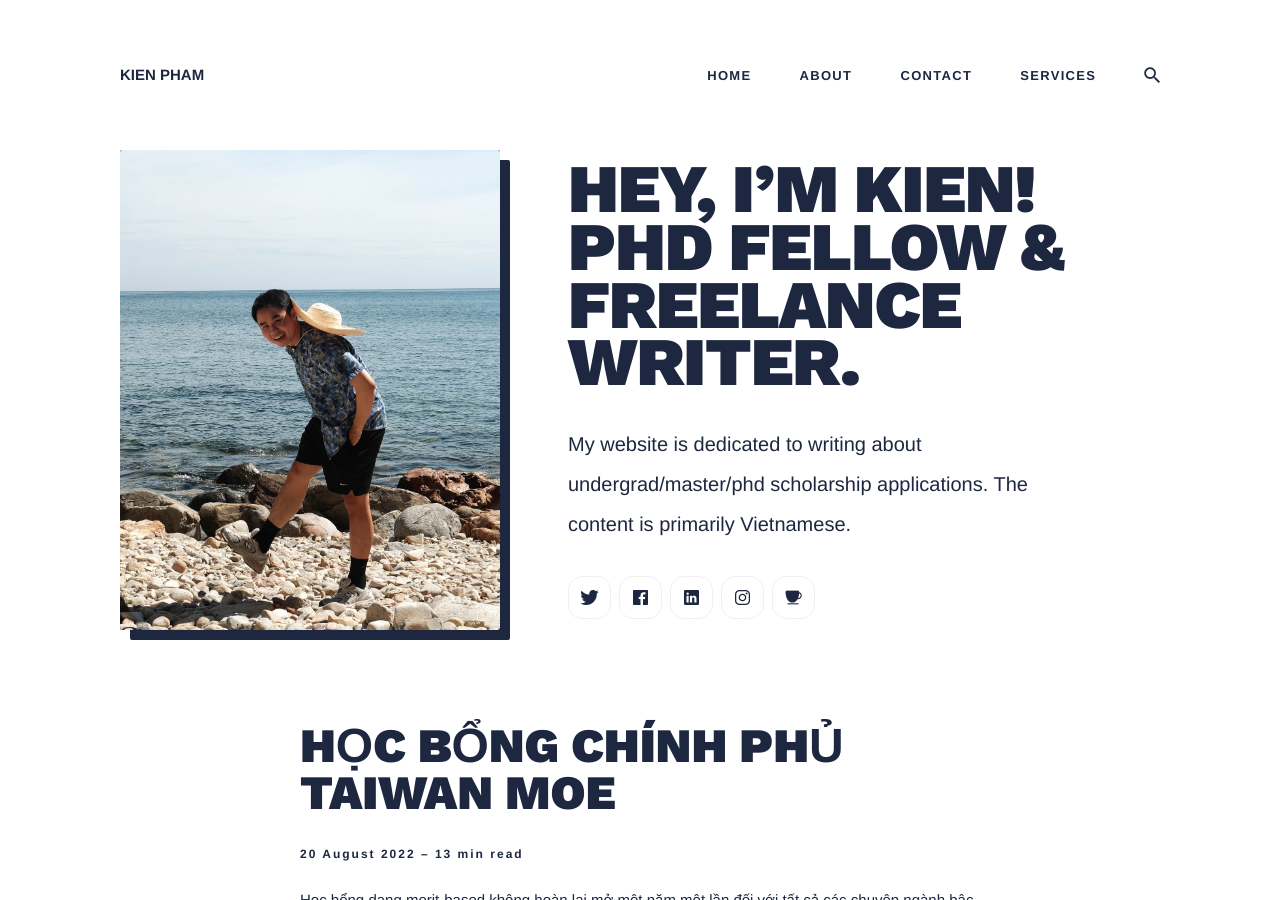
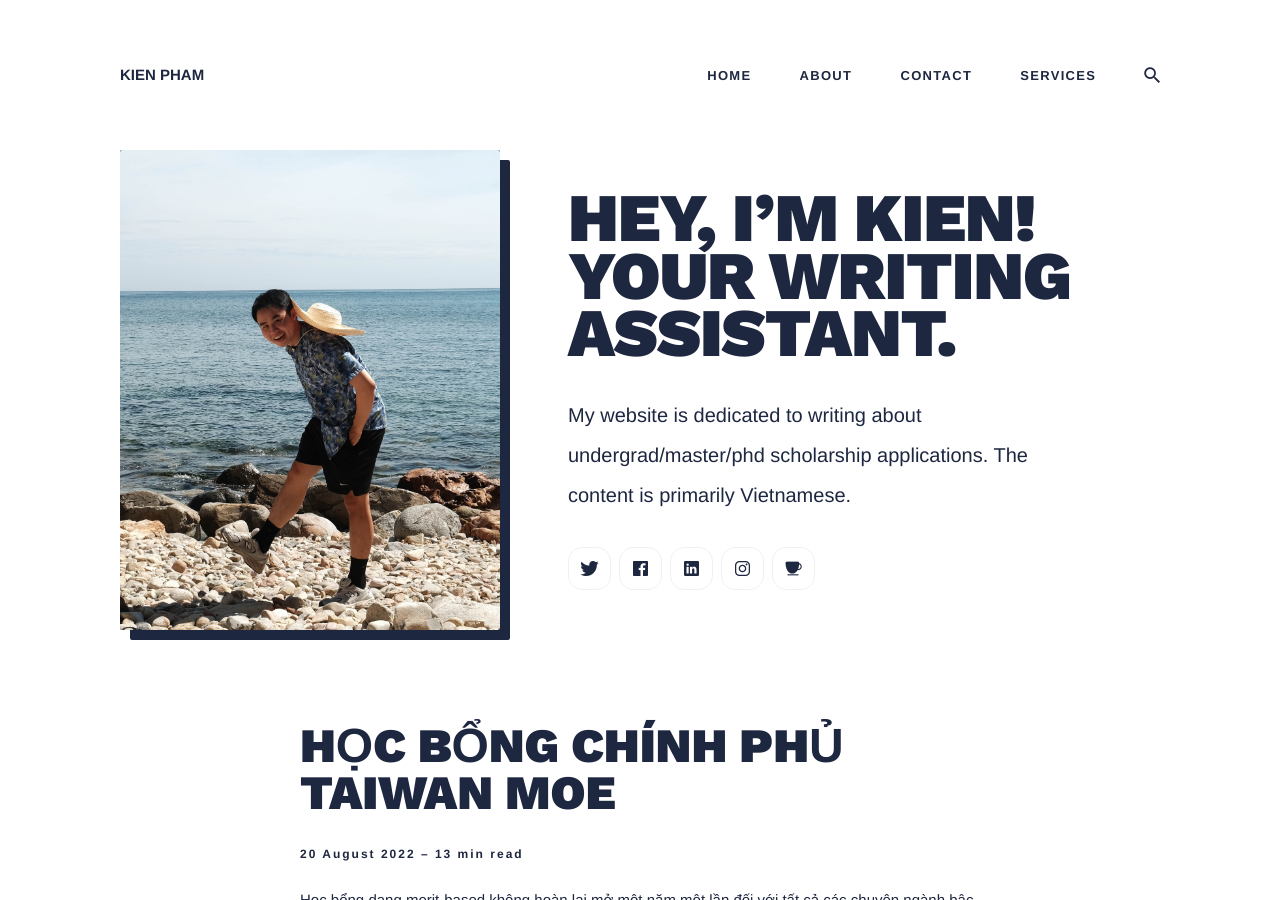
Before and after one commit to ray-ers/ray-ers.github.io, a Jekyll site: the page built from index.html, in a window 1280 px wide and 900 px high. Built offline with Jekyll 4.4.1, drawn with Linux system fonts in a browser that asks for light colours; nearby versions of some CDN libraries; the list of posts is cut into pages by our own code.

Commit message:
Update _config.yml

```diff
--- a/_config.yml
+++ b/_config.yml
@@ -10,7 +10,7 @@ url: "https://joseph-jekyll.netlify.app" # the base hostname & protocol for your
 # Author Settings
 author:
   name: Kien Pham (Ray)
-  bio: Work at Gustave Eiffel University under the ClearDoc project. A big fan of science communication, visualization, writing, and health.
+  bio: I am a doctoral candidate that works at Gustave Eiffel University under the ClearDoc project. A big fan of science communication, visualization, writing, and health.
   avatar: '/images/Author.jpg'
 
 social:
@@ -26,7 +26,7 @@ social:
 #-------------------------------
 # Hero Settings
 hero:
-  hero__title: Hey, I’m Kien! PhD Fellow & Freelance Writer.
+  hero__title: Hey, I’m Kien! Your Writing Assistant.
   hero__description: My website is dedicated to writing about undergrad/master/phd scholarship applications. The content is primarily Vietnamese.
   hero__image: '/images/01-1.jpg'
 
```
